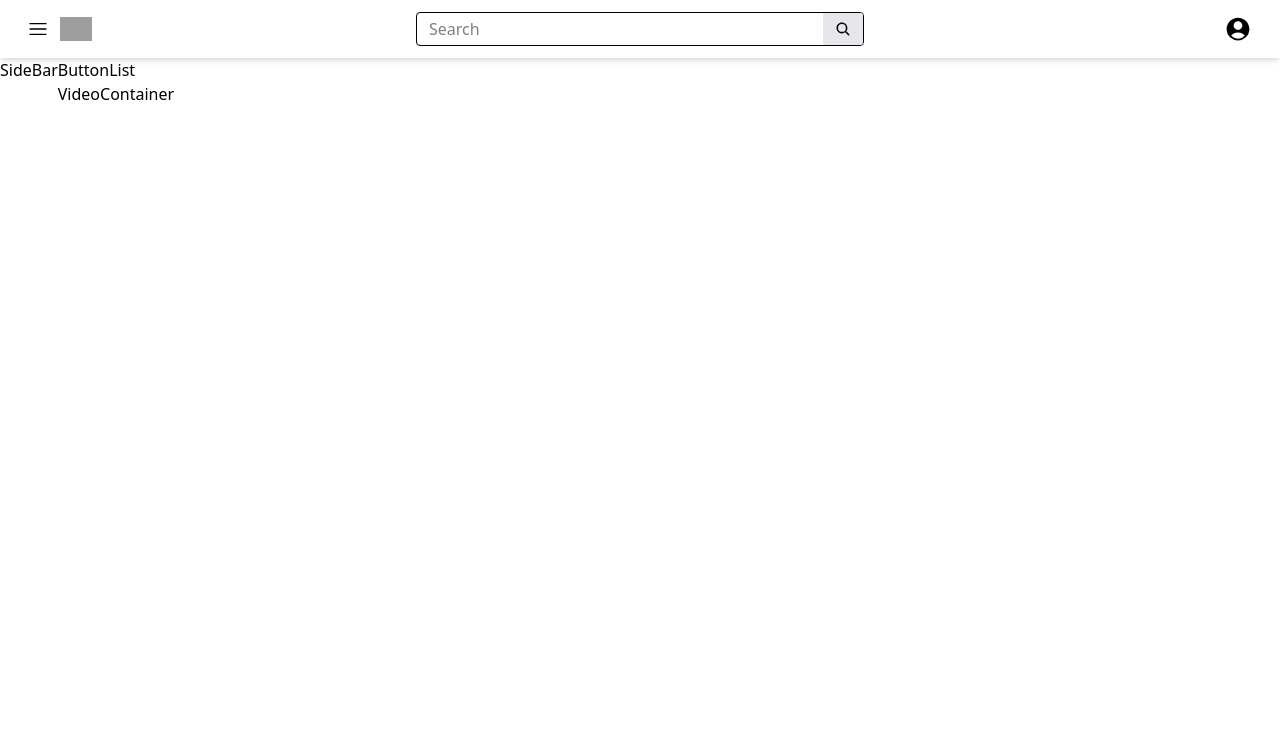
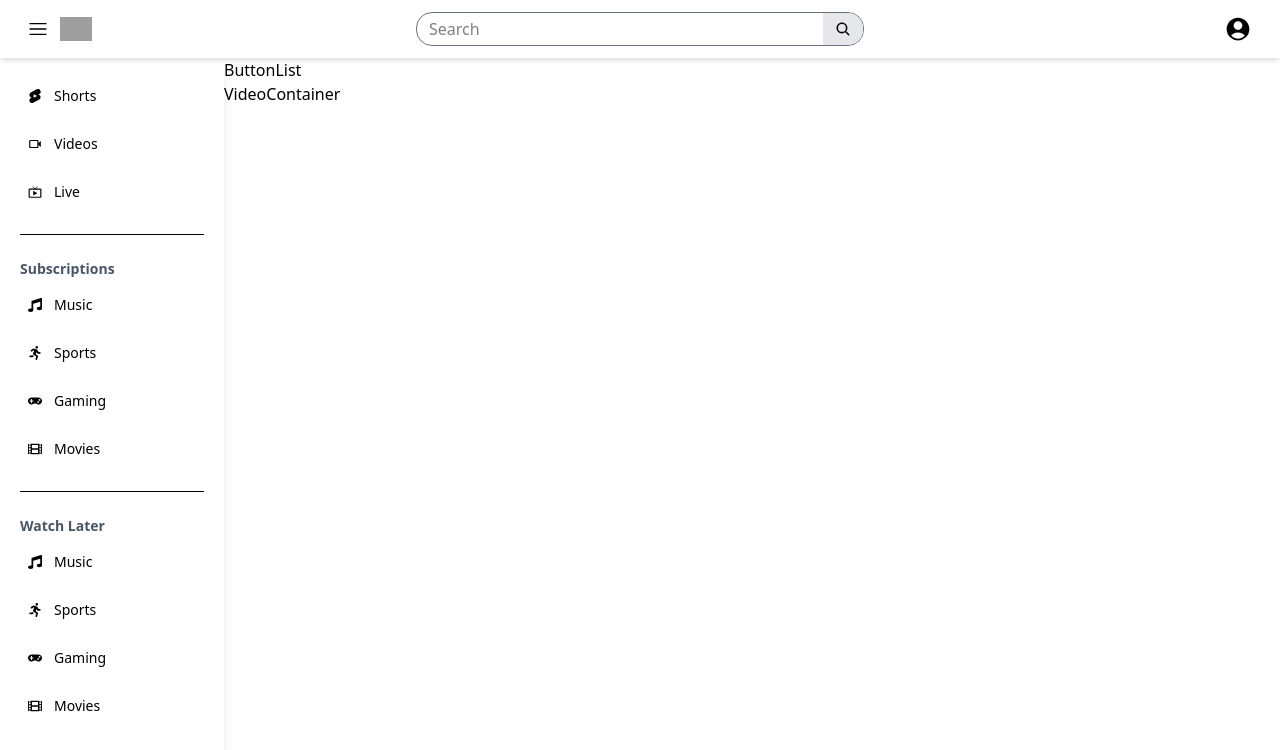
Before and after one commit to Sebastianseban/youtube-clone, a React (Vite) app: page / in a window 1280 px wide. Shown: the top 750 px of the page. Built offline with nearby package versions, Linux system fonts and the light colour scheme; grey boxes are pictures that could not be loaded.

Commit message:
feat: improve sidebar UX with icons, spacing, and hover effects

```diff
--- a/src/components/Header.jsx
+++ b/src/components/Header.jsx
@@ -18,7 +18,7 @@ const Header = () => {
 
 
       <div className="col-span-8 flex justify-center">
-        <div className="flex border rounded overflow-hidden w-full max-w-md">
+        <div className="flex border border-gray-500 rounded-2xl overflow-hidden w-full max-w-md">
           <input
             type="text"
             className="px-3 py-1 outline-none w-full"
--- a/src/components/SideBar.jsx
+++ b/src/components/SideBar.jsx
@@ -1,9 +1,66 @@
-import React from 'react'
+import React from "react";
+import { MdOutlineVideoLibrary, MdOutlineSubscriptions } from "react-icons/md";
+import { FaMusic, FaRunning, FaGamepad, FaFilm } from "react-icons/fa";
+import { BiVideo, BiTimeFive } from "react-icons/bi";
+import { SiYoutubeshorts } from "react-icons/si";
+import { MdLiveTv } from "react-icons/md";
 
 const SideBar = () => {
   return (
-    <div>SideBar</div>
-  )
-}
+    <div className="p-5 w-56 h-screen shadow-lg overflow-y-auto text-sm space-y-6">
+      <ul className="space-y-3">
+        <li className="flex items-center space-x-3 hover:bg-gray-100 p-2 rounded cursor-pointer">
+          <SiYoutubeshorts /> <span>Shorts</span>
+        </li>
+        <li className="flex items-center space-x-3 hover:bg-gray-100 p-2 rounded cursor-pointer">
+          <BiVideo /> <span>Videos</span>
+        </li>
+        <li className="flex items-center space-x-3 hover:bg-gray-100 p-2 rounded cursor-pointer">
+          <MdLiveTv /> <span>Live</span>
+        </li>
+      </ul>
 
-export default SideBar
+      <hr />
+
+      <div>
+        <h1 className="font-semibold mb-2 text-gray-600">Subscriptions</h1>
+        <ul className="space-y-3">
+          <li className="flex items-center space-x-3 hover:bg-gray-100 p-2 rounded cursor-pointer">
+            <FaMusic /> <span>Music</span>
+          </li>
+          <li className="flex items-center space-x-3 hover:bg-gray-100 p-2 rounded cursor-pointer">
+            <FaRunning /> <span>Sports</span>
+          </li>
+          <li className="flex items-center space-x-3 hover:bg-gray-100 p-2 rounded cursor-pointer">
+            <FaGamepad /> <span>Gaming</span>
+          </li>
+          <li className="flex items-center space-x-3 hover:bg-gray-100 p-2 rounded cursor-pointer">
+            <FaFilm /> <span>Movies</span>
+          </li>
+        </ul>
+      </div>
+
+      <hr />
+
+      <div>
+        <h1 className="font-semibold mb-2 text-gray-600">Watch Later</h1>
+        <ul className="space-y-3">
+          <li className="flex items-center space-x-3 hover:bg-gray-100 p-2 rounded cursor-pointer">
+            <FaMusic /> <span>Music</span>
+          </li>
+          <li className="flex items-center space-x-3 hover:bg-gray-100 p-2 rounded cursor-pointer">
+            <FaRunning /> <span>Sports</span>
+          </li>
+          <li className="flex items-center space-x-3 hover:bg-gray-100 p-2 rounded cursor-pointer">
+            <FaGamepad /> <span>Gaming</span>
+          </li>
+          <li className="flex items-center space-x-3 hover:bg-gray-100 p-2 rounded cursor-pointer">
+            <FaFilm /> <span>Movies</span>
+          </li>
+        </ul>
+      </div>
+    </div>
+  );
+};
+
+export default SideBar;
```
